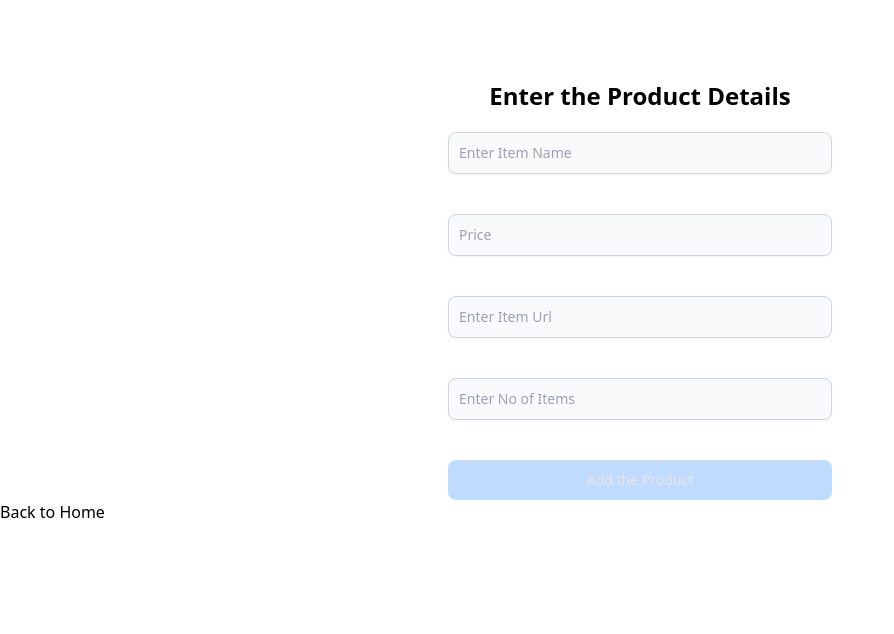
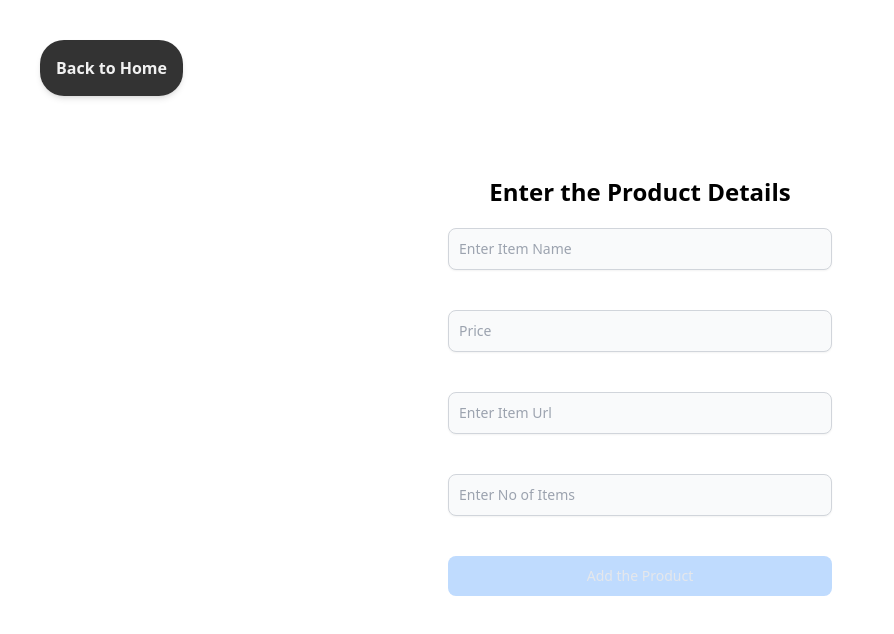
Before and after one commit to kaif-devv/Redux, a React (Vite) app: page /Redux/AddProduct in a window 1280 px wide. Shown: the top 634 px of the page, without its empty margins (0-894 px from the left). Built offline with nearby package versions, Linux system fonts and the light colour scheme.

Commit message:
Added home button in the Add Products form

```diff
--- a/src/components/AddProduct.jsx
+++ b/src/components/AddProduct.jsx
@@ -39,6 +39,10 @@ function AddProduct() {
     }
     return (
         <>
+        <div>
+        <button className='cursor-pointer group relative flex m-10 px-4 py-4 bg-black bg-opacity-80 text-[#f1f1f1] rounded-3xl hover:bg-opacity-70 transition font-semibold shadow-md' onClick={temp} >Back to Home</button>
+
+        </div>
             <h1 className='mt-20 mb-5 flex justify-center items-center text-2xl font-semibold'>Enter the Product Details</h1>
             <form onSubmit={handleSubmit} className=" flex flex-col gap-5  max-w-sm mx-auto">
                 <div className="mb-5">
@@ -55,7 +59,6 @@ function AddProduct() {
                 </div>
                 <button onSubmit={handleSubmit} type="submit" className="text-gray-200 bg-blue-200 hover:bg-blue-800 hover:text-black focus:ring-2 focus:outline-none focus:ring-black font-medium rounded-lg text-sm px-5 py-2.5 text-center dark:bg-blue-600 dark:hover:bg-white  dark:focus:ring-black">Add the Product</button>
             </form>
-            <button onClick={temp} >Back to Home</button>
         </>
     )
 }
--- a/vite.config.js
+++ b/vite.config.js
@@ -4,5 +4,5 @@ import react from '@vitejs/plugin-react'
 // https://vitejs.dev/config/
 export default defineConfig({
   plugins: [react()],
-  base: "/Redux/"
+  base: "/Redux"
 })
```
